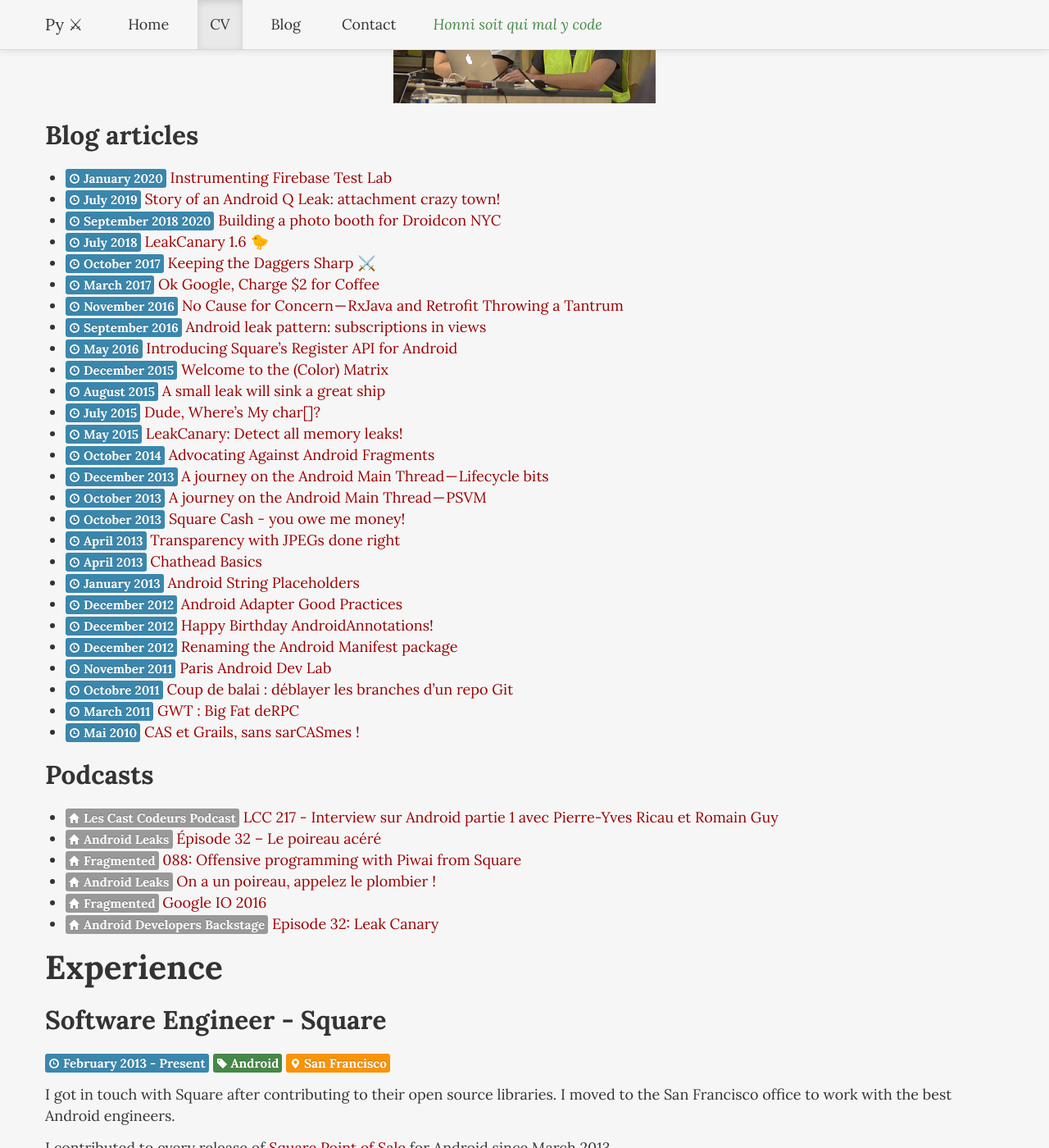
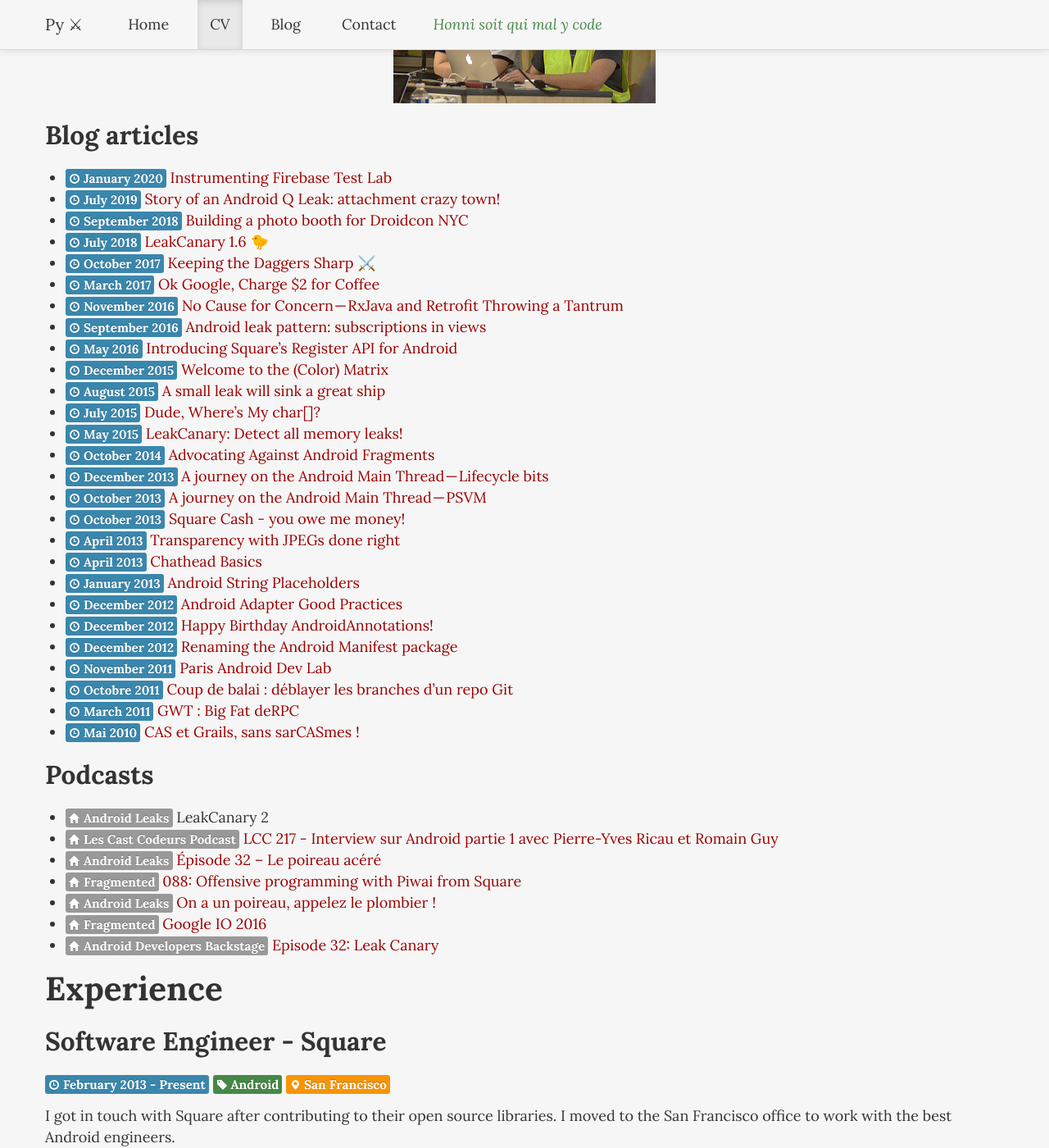
Before and after one commit to pyricau/pyricau.github.com, a Jekyll site: the page built from cv.markdown, in a window 1280 px wide and 1400 px high, scrolled down 3315 px. Shown: the whole window at 82% size. Built offline with Jekyll 4.4.1, drawn with Linux system fonts in a browser that asks for light colours; some of the changed lines change nothing that is shown.

Commit message:
Update cv.markdown

```diff
--- a/cv.markdown
+++ b/cv.markdown
@@ -105,7 +105,7 @@
 * {% include time.html text="January 2020" %} [Instrumenting Firebase Test Lab](https://developer.squareup.com/blog/instrumenting-firebase-test-lab)
 * {% include time.html text="July 2019" %} [Story of an Android Q Leak: attachment crazy town!
 ](https://developer.squareup.com/blog/story-of-an-android-q-leak-attachment-crazy-town/)
-* {% include time.html text="September 2018 2020" %} [Building a photo booth for Droidcon NYC
+* {% include time.html text="September 2018" %} [Building a photo booth for Droidcon NYC
 ](https://developer.squareup.com/blog/building-a-photo-booth-for-droidcon-nyc/)
 * {% include time.html text="July 2018" %} [LeakCanary 1.6 🐤](https://medium.com/square-corner-blog/leakcanary-1-6-91fad513b5cf)
 * {% include time.html text="October 2017" %} [Keeping the Daggers Sharp ⚔️](https://medium.com/square-corner-blog/keeping-the-daggers-sharp-%EF%B8%8F-230b3191c3f)
@@ -134,6 +134,7 @@
 
 ### Podcasts
 
+* {% include home.html text="Android Leaks" %} LeakCanary 2
 * {% include home.html text="Les Cast Codeurs Podcast" %} [LCC 217 - Interview sur Android partie 1 avec Pierre-Yves Ricau et Romain Guy](https://lescastcodeurs.com/2019/10/01/lcc-217-interview-sur-android-partie-1-avec-pierre-yves-ricau-et-romain-guy/)
 * {% include home.html text="Android Leaks" %} [Épisode 32 – Le poireau acéré](http://androidleakspodcast.com/2017/12/21/episode-32-le-poireau-acere/)
 * {% include home.html text="Fragmented" %} [088: Offensive programming with Piwai from Square](http://fragmentedpodcast.com/episodes/88/)
```
